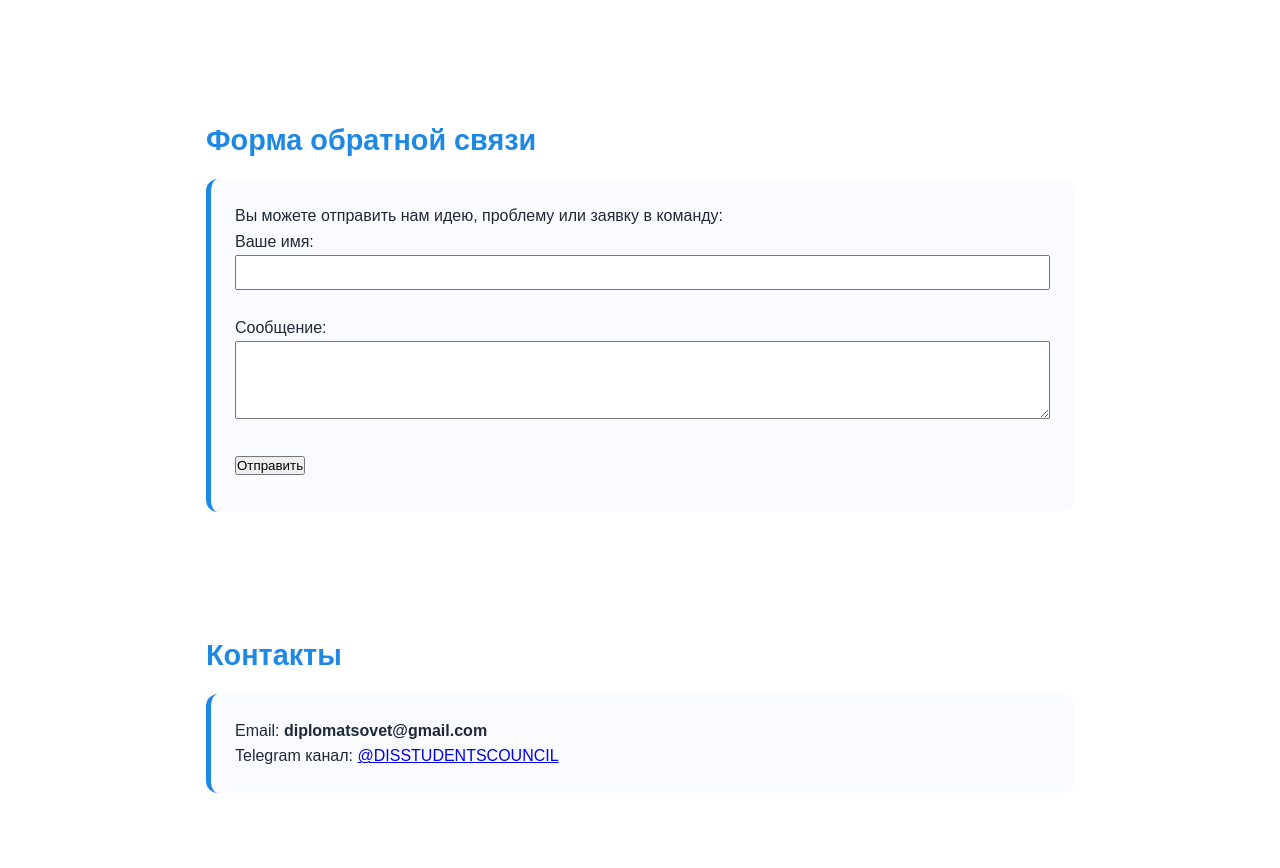
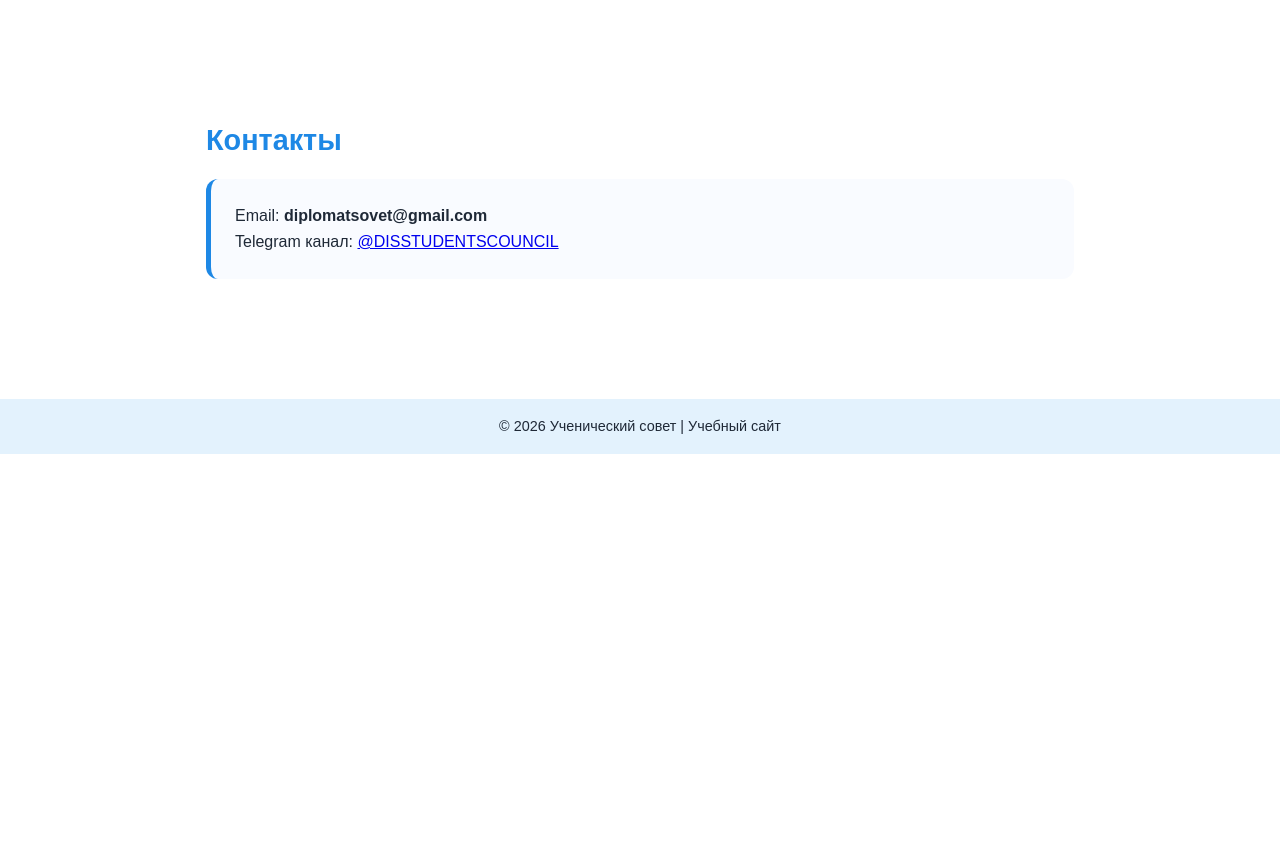
Before and after one commit to Recrut123ss/students-councilsite, a plain HTML site: page index.html in a window 1280 px wide. Shown: the part 1133-2001 px from the top of the page. After the commit the page ends 1587 px from the top, so only its background shows below. Drawn offline with Linux system fonts and the light colour scheme.

Commit message:
Update index.html

```diff
--- a/index.html
+++ b/index.html
@@ -173,26 +173,6 @@
       </p>
     </div>
   </section>
-
-  <!-- ОБРАТНАЯ СВЯЗЬ -->
-  <section id="feedback">
-    <h2>Форма обратной связи</h2>
-    <div class="card">
-      <p>Вы можете отправить нам идею, проблему или заявку в команду:</p>
-      <form>
-        <label>Ваше имя:</label><br>
-        <input type="text" style="width:100%;padding:8px" /><br><br>
-
-        <label>Сообщение:</label><br>
-        <textarea style="width:100%;padding:8px" rows="4"></textarea><br><br>
-
-        <button type="submit">Отправить</button>
-      </form>
-      <p style="margin-top:10px;font-size:0.9rem;opacity:0.8;">
-      </p>
-    </div>
-  </section>
-
   <!-- КОНТАКТЫ -->
   <section id="contacts">
     <h2>Контакты</h2>
```
